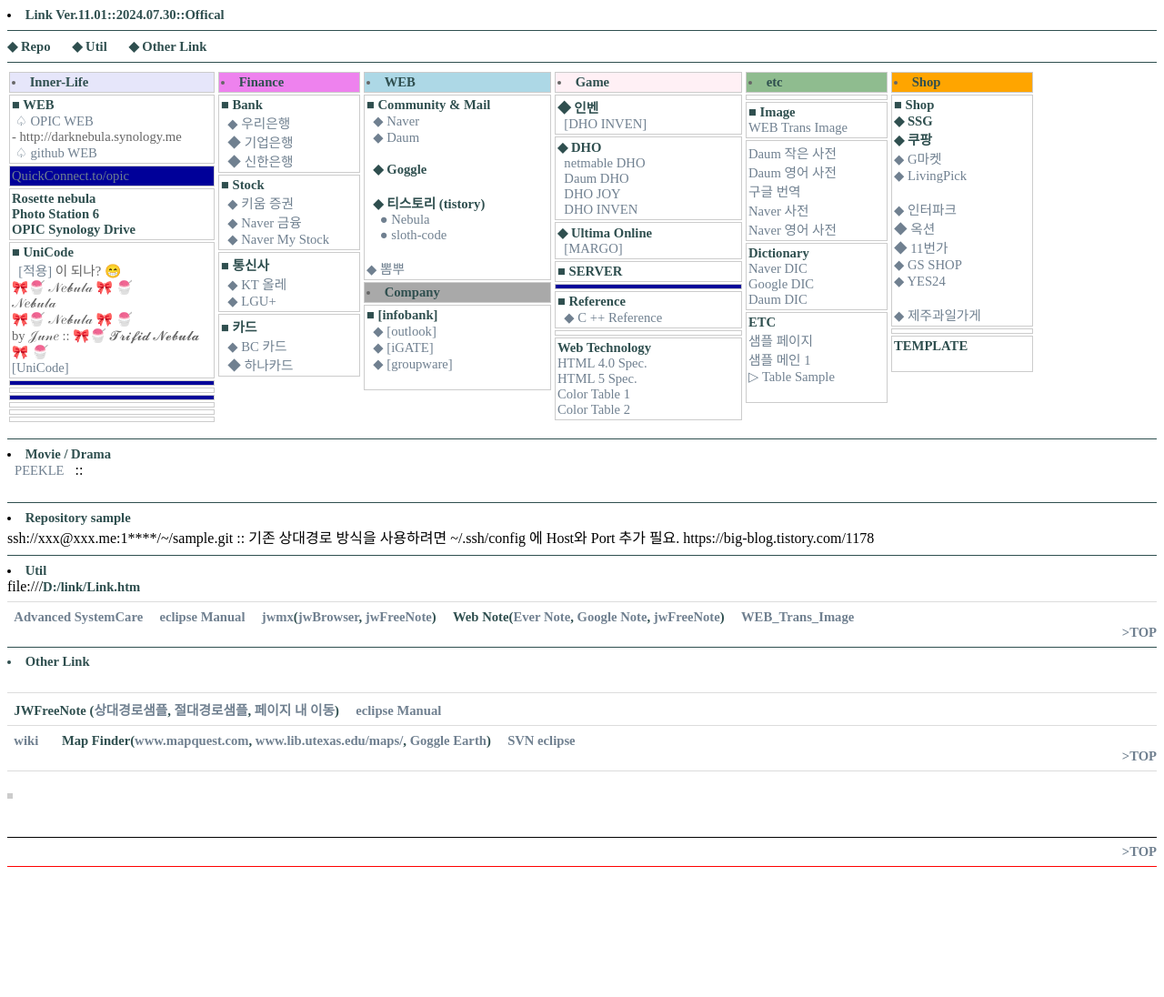
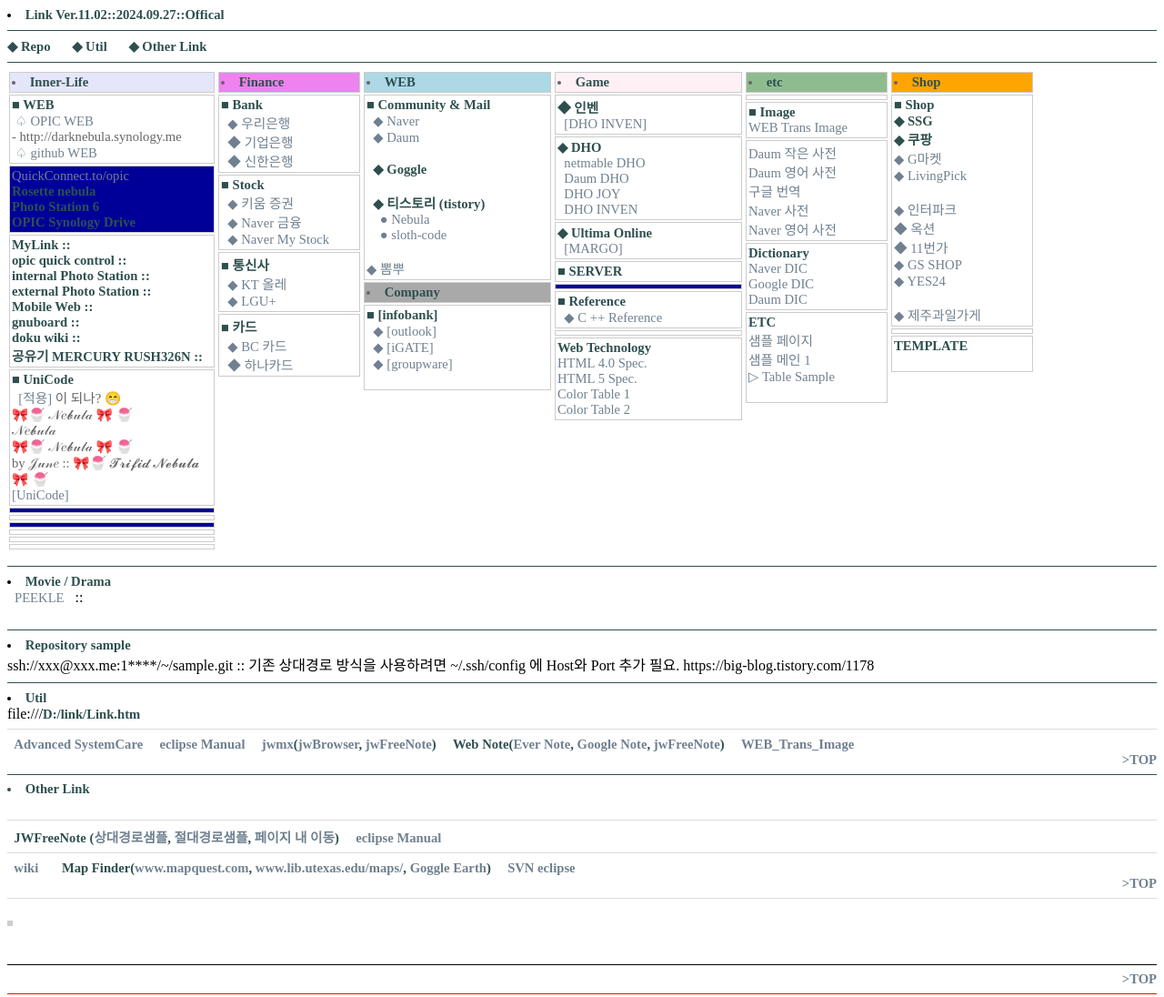
Before and after one commit to junestyle76/sparta, a plain HTML site: page offical/Link_public.htm in a window 1280 px wide. Shown: the whole page at 91% size. Before the commit the page ends 1020 px from the top, so only its background shows below. Drawn offline with Linux system fonts and the light colour scheme; a web font is replaced by a local one.

Commit message:
Update Link_public.htm
Link Ver.11.02::2024.09.27::Offical

```diff
--- a/offical/Link_public.htm
+++ b/offical/Link_public.htm
@@ -180,11 +180,11 @@
 		-->
 
 	</style>
-	<title>Link Ver.11.01::2024.07.30</title>
+	<title>Link Ver.11.02::2024.09.27</title>
 </head>
 
 <body bgcolor='#ffffff'>
-	<li><a class='a2' name="Top_Point"><b>Link Ver.11.01::2024.07.30::Offical</b></a></li>
+	<li><a class='a2' name="Top_Point"><b>Link Ver.11.02::2024.09.27::Offical</b></a></li>
 	<!-- Line -->
 	<hr size="1" noshade color="darkslategray">
 	<b><a class='a2' href="#Repo_Point">◆ Repo </a></b>&nbsp;&nbsp;&nbsp;&nbsp;
@@ -229,6 +229,12 @@
 										<td bgcolor='#000099' valign='top' width='220'>
 											<a href="http://QuickConnect.to/opic"
 												target="_blank">QuickConnect.to/opic</a><br>
+												<a href="http://darknebula.synology.me/dokuwiki/doku.php?id=start"
+												target="_blank"><b>Rosette nebula</b></a><br>
+											<a href="http://darknebula.synology.me/photo/#fromDsm"
+												target="_blank"><b>Photo Station 6</b></a><br>
+											<a href="QuickConnect.to/opic?launchApp=SYNO.SDS.Drive.Application"
+												target="_blank"><b>OPIC Synology Drive</b></a><br>
 										</td>
 									</tr>
 								</table>
@@ -239,12 +245,23 @@
 								<table CellPadding='2' CellSpacing='1' Border='0' bgcolor='#cccccc'>
 									<tr>
 										<td bgcolor='#FFFFFF' valign='top' width='220'>
-											<a href="http://darknebula.synology.me/dokuwiki/doku.php?id=start"
-												target="_blank"><b>Rosette nebula</b></a><br>
-											<a href="http://darknebula.synology.me/photo/#fromDsm"
-												target="_blank"><b>Photo Station 6</b></a><br>
-											<a href="QuickConnect.to/opic?launchApp=SYNO.SDS.Drive.Application"
-												target="_blank"><b>OPIC Synology Drive</b></a><br>
+
+											<a href="https://junestyle76.github.io/sparta/offical/Link_public.htm"
+												target="_blank"><b>MyLink ::</b></a><br>
+											<a href="https://opic.quickconnect.to/"
+												target="_blank"><b>opic quick control ::</b></a><br>
+											<a href="http://192.168.219.100/photo/#!Albums"
+												target="_blank"><b>internal Photo Station ::</b></a><br>
+											<a href="http://darknebula.synology.me/photo/#!Albums"
+												target="_blank"><b>external Photo Station ::</b></a><br>
+											<a href="http://darknebula.synology.me/"
+												target="_blank"><b>Mobile Web ::</b></a><br>
+											<a href="http://darknebula.synology.me:3000/"
+												target="_blank"><b>gnuboard ::</b></a><br>
+											<a href="http://darknebula.synology.me/dokuwiki/doku.php"
+												target="_blank"><b>doku wiki ::</b></a><br>
+											<a href="http://darknebula.synology.me:8080/start.asp"
+												target="_blank"><b>공유기 MERCURY RUSH326N ::</b></a><br>
 										</td>
 									</tr>
 								</table>
```
